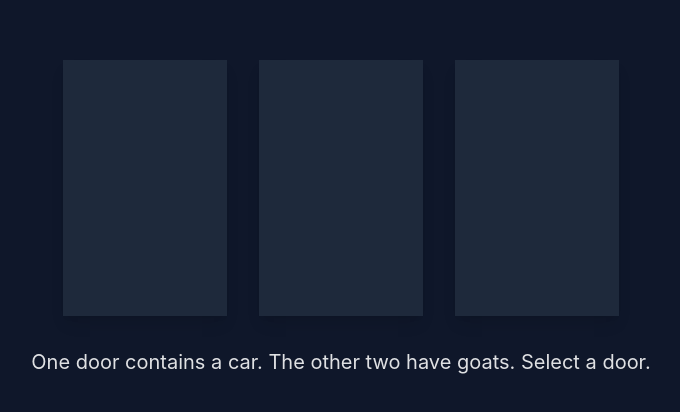
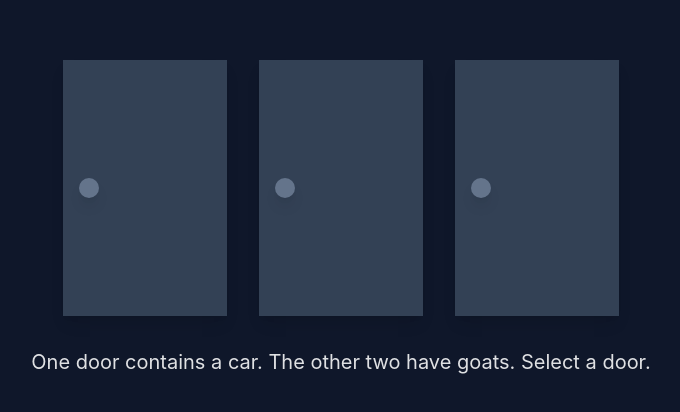
Before and after one commit to aaluzzi/monty-hall, a React (Vite) app: page / in a window 1280 px wide. Shown: the part 142-554 px from the top of the page, without its empty margins (299-979 px from the left). Built offline with nearby package versions, Linux system fonts and the light colour scheme.

Commit message:
Restyle door

```diff
--- a/src/components/Door.jsx
+++ b/src/components/Door.jsx
@@ -1,12 +1,16 @@
 function Door({content, opened, selected, select}) {
-    const BASE_STYLE = "h-[256px] w-[164px] flex items-end justify-center text-8xl shadow-lg" + (selected ? " ring-4 ring-sky-700" : "")
+    const BASE_STYLE = "h-[256px] w-[164px] px-4 py-6 flex text-8xl shadow-lg" + (selected ? " ring-4 ring-sky-700" : "")
     if (!opened) {
         return (
-            <div onClick={select} className={BASE_STYLE + " bg-slate-800"}></div>
+            <div onClick={select} className={BASE_STYLE + " items-center bg-slate-700"}>
+                <div className="bg-slate-500 rounded-full h-5 w-5 shadow-lg"></div>
+            </div>
         );
     } else {
         return (
-            <div className={BASE_STYLE + " bg-slate-700"}><div className="mb-4">{getEmojiFromContent(content)}</div></div>
+            <div className={BASE_STYLE + " items-end justify-center border-r-[16px] border-slate-700 bg-slate-800"}>
+                <div>{getEmojiFromContent(content)}</div>
+            </div>
         );
     }
 }
```
